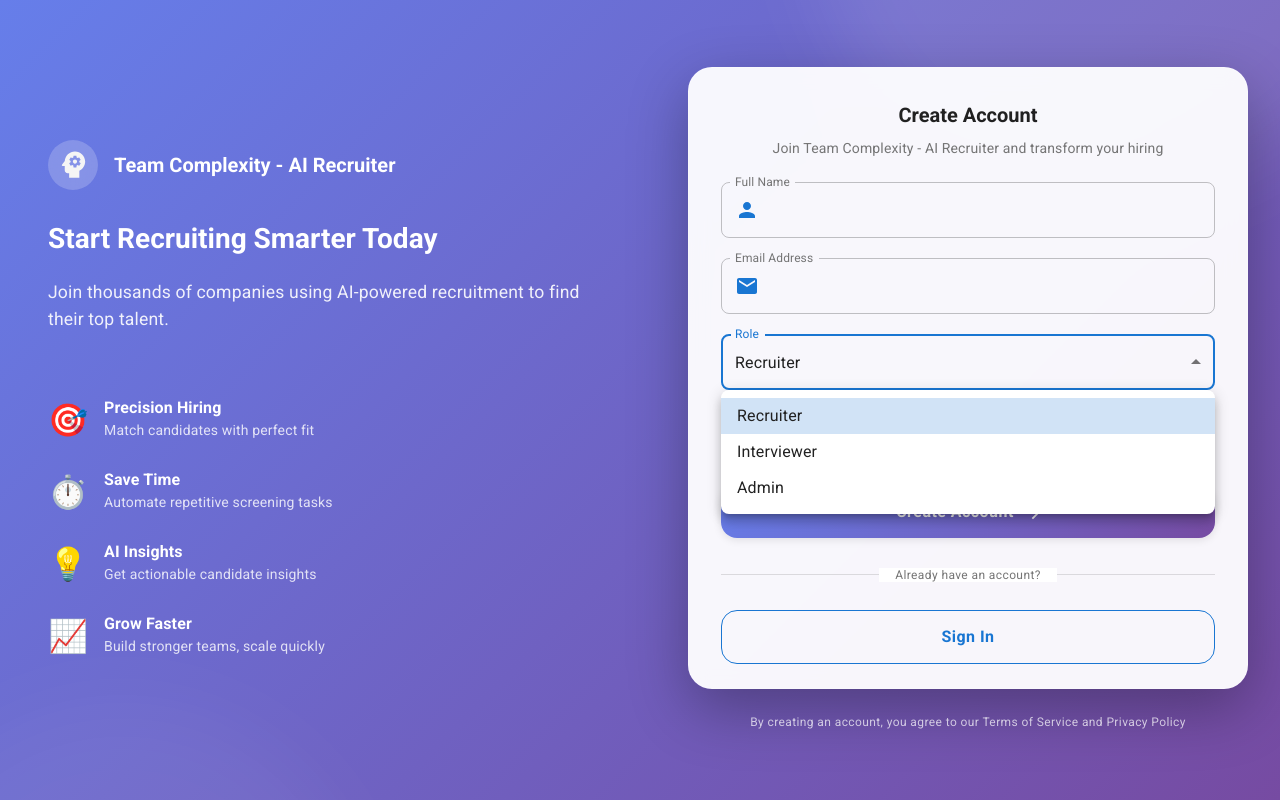
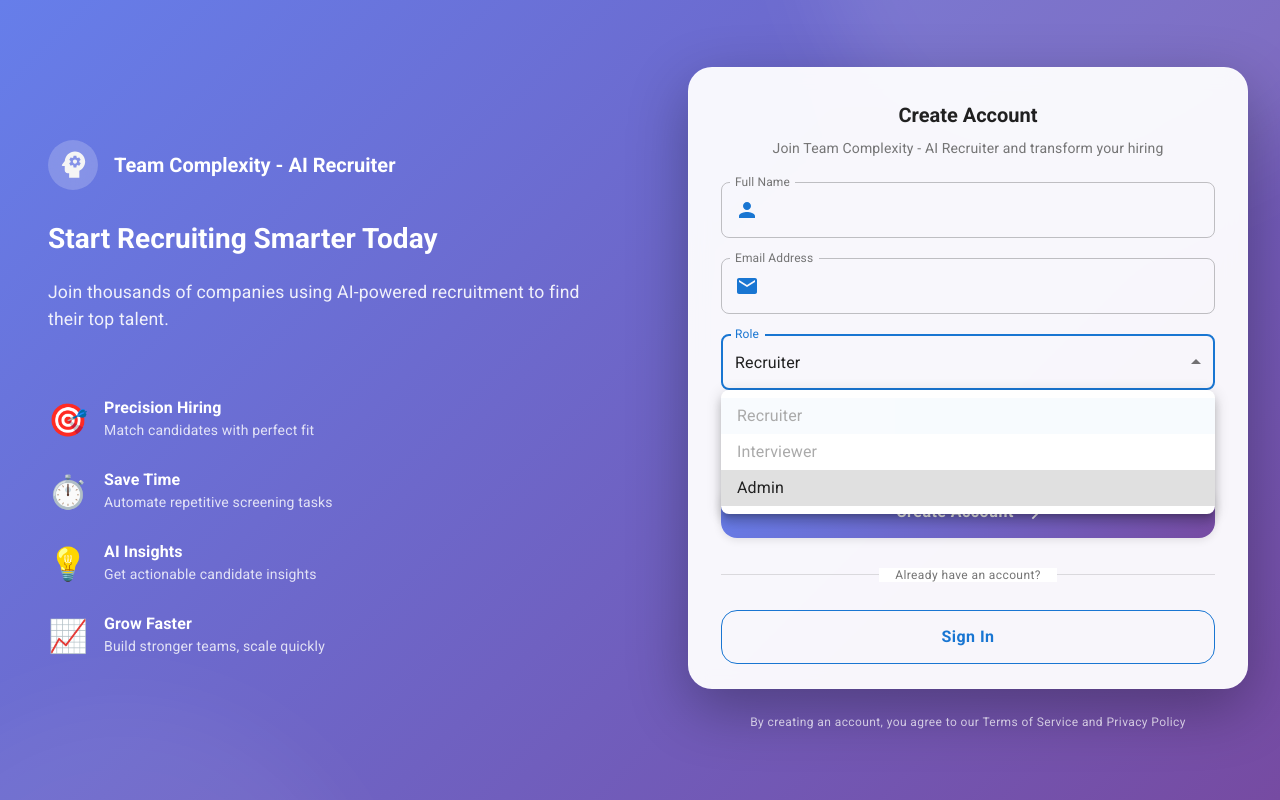
Before and after one commit to srivatsavavuppala/team-complexity_project, a React (Create React App) app in the folder client/: page /register in a window 1280 px wide. Both pictures are taken after a click on the element "Recruiter". Built offline with nearby package versions, Linux system fonts and the light colour scheme.

Commit message:
Updated buttons

```diff
--- a/client/src/pages/Register.js
+++ b/client/src/pages/Register.js
@@ -278,8 +278,8 @@ const Register = () => {
                         {...field}
                         label="Role"
                       >
-                        <MenuItem value="recruiter">Recruiter</MenuItem>
-                        <MenuItem value="interviewer">Interviewer</MenuItem>
+                        <MenuItem value="recruiter" disabled>Recruiter</MenuItem>
+                        <MenuItem value="interviewer" disabled>Interviewer</MenuItem>
                         <MenuItem value="admin">Admin</MenuItem>
                       </Select>
                       {errors.role && (
```
